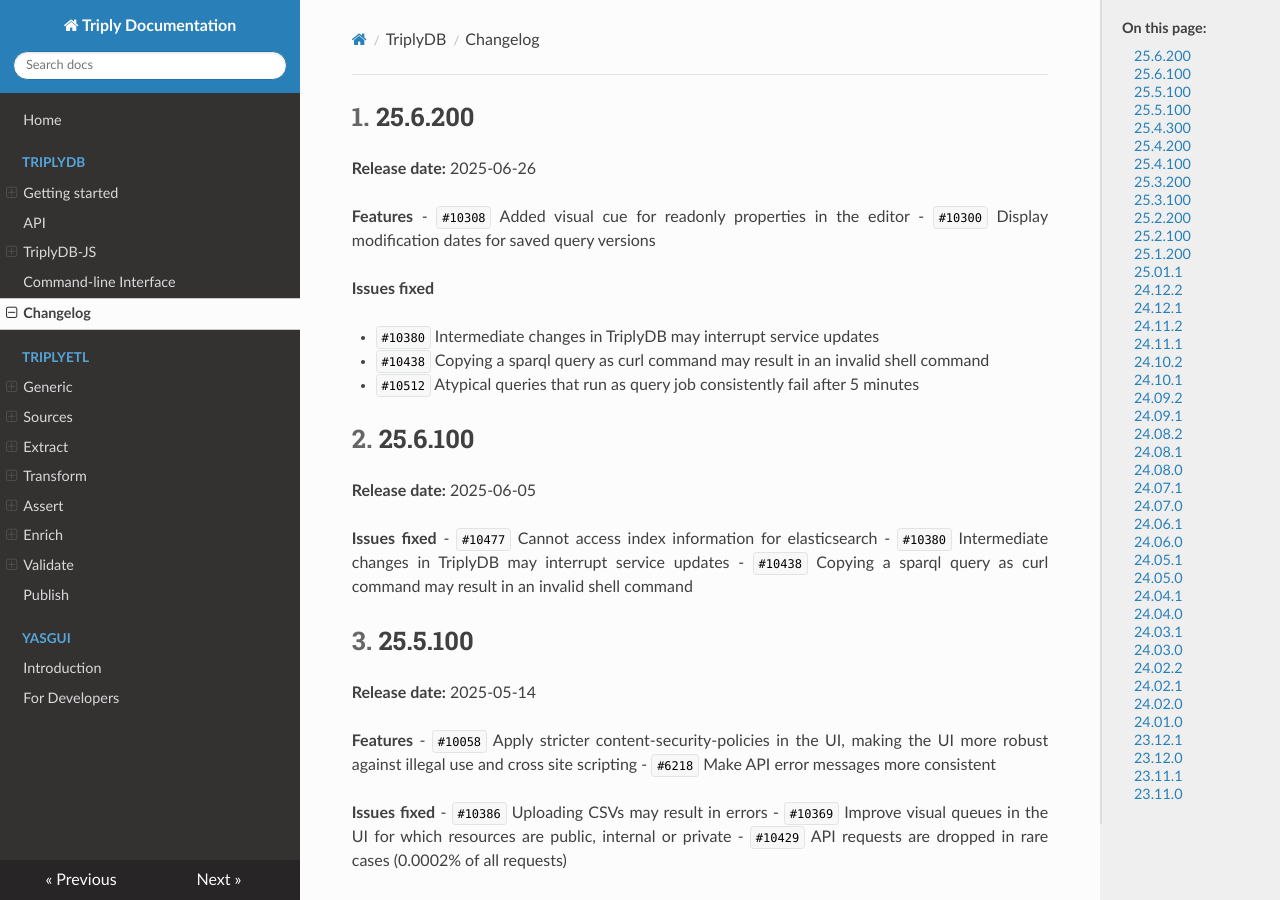
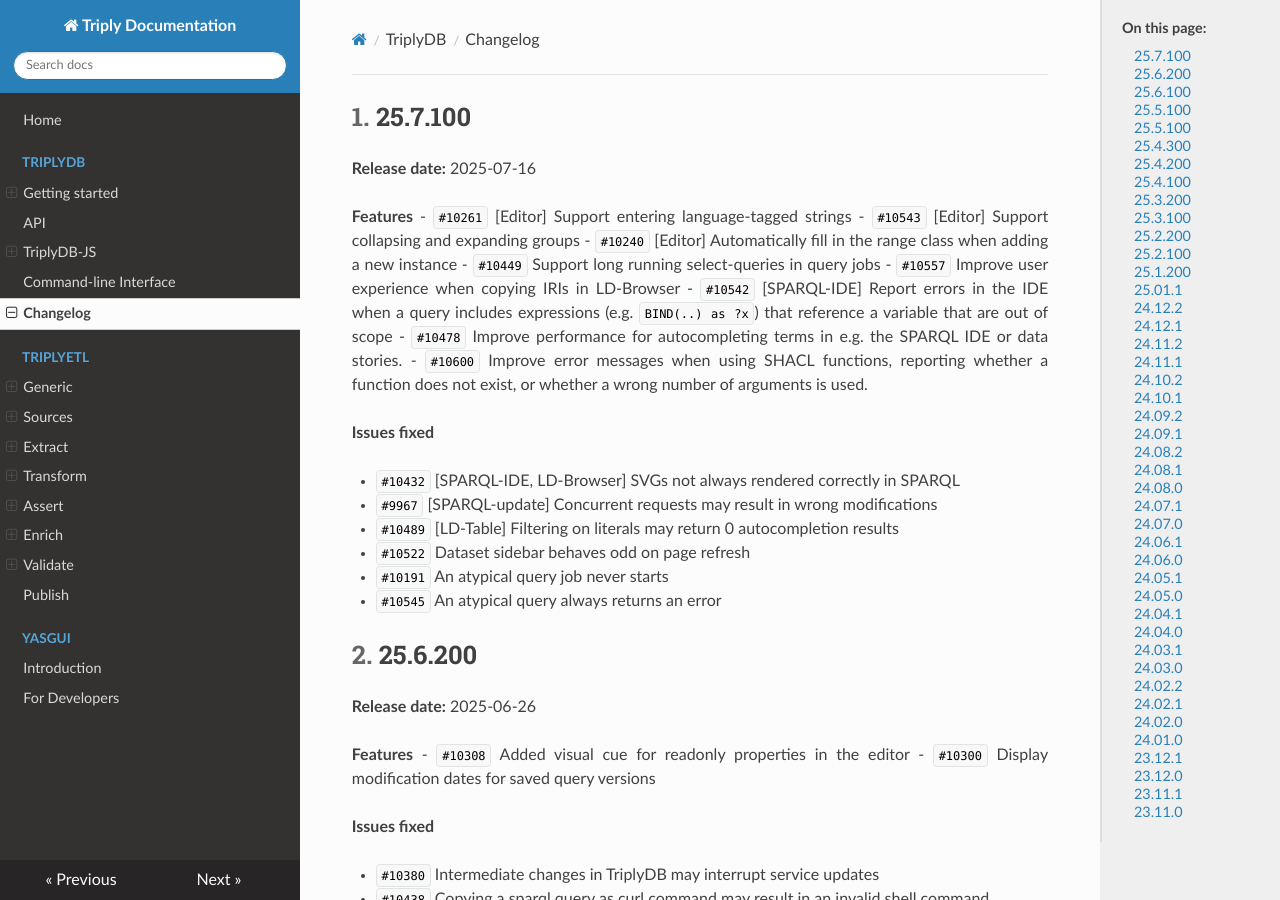
Before and after one commit to TriplyDB/Documentation, an MkDocs documentation site: the page built from docs/triplydb-changelog/index.md, in a window 1280 px wide and 900 px high. Built offline with MkDocs 1.6.1, drawn with Linux system fonts in a browser that asks for light colours.

Commit message:
updated changelogs

```diff
--- a/docs/triplydb-changelog/index.md
+++ b/docs/triplydb-changelog/index.md
@@ -4,6 +4,31 @@
 ---
 
 [TOC]
+
+
+## 25.7.100 {#25.7.100}
+
+**Release date:** 2025-07-16
+
+**Features**
+- `#10261` [Editor] Support entering language-tagged strings
+- `#10543` [Editor] Support collapsing and expanding groups
+- `#10240` [Editor] Automatically fill in the range class when adding a new instance
+- `#10449` Support long running select-queries in query jobs
+- `#10557` Improve user experience when copying IRIs in LD-Browser
+- `#10542` [SPARQL-IDE] Report errors in the IDE when a query includes expressions (e.g. `BIND(..) as ?x`) that reference a variable that are out of scope
+- `#10478` Improve performance for autocompleting terms in e.g. the SPARQL IDE or data stories.
+- `#10600` Improve error messages when using SHACL functions, reporting whether a function does not exist, or whether a wrong number of arguments is used.
+
+
+**Issues fixed**
+
+- `#10432` [SPARQL-IDE, LD-Browser] SVGs not always rendered correctly in SPARQL
+- `#9967` [SPARQL-update] Concurrent requests may result in wrong modifications
+- `#10489` [LD-Table] Filtering on literals may return 0 autocompletion results
+- `#10522` Dataset sidebar behaves odd on page refresh
+- `#10191` An atypical query job never starts
+- `#10545` An atypical query always returns an error
 
 
 ## 25.6.200 {#25.6.200}
```
Also changed, not shown: docs/triplydb-technical-changelog/index.md (+5 -0 lines).
